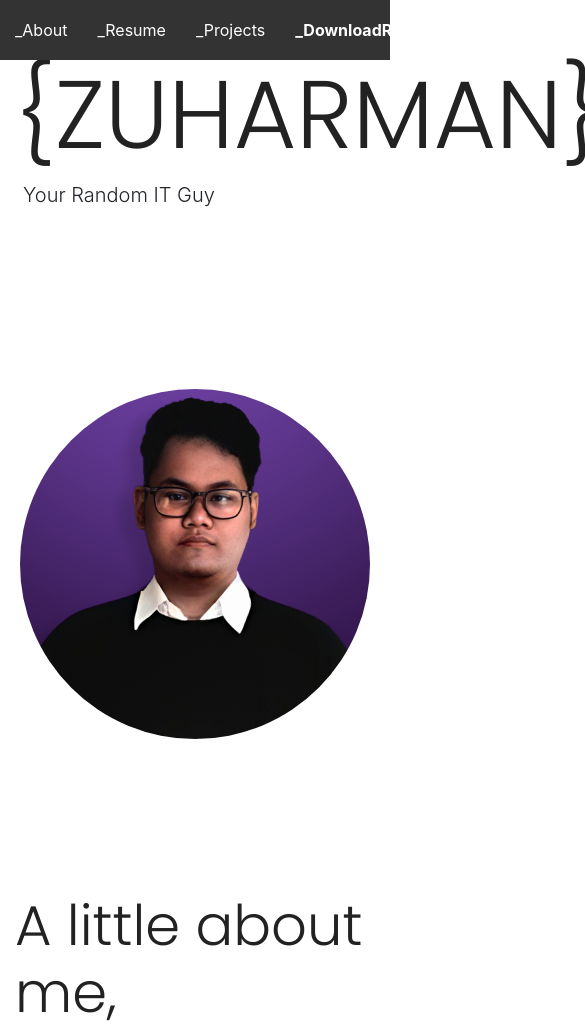
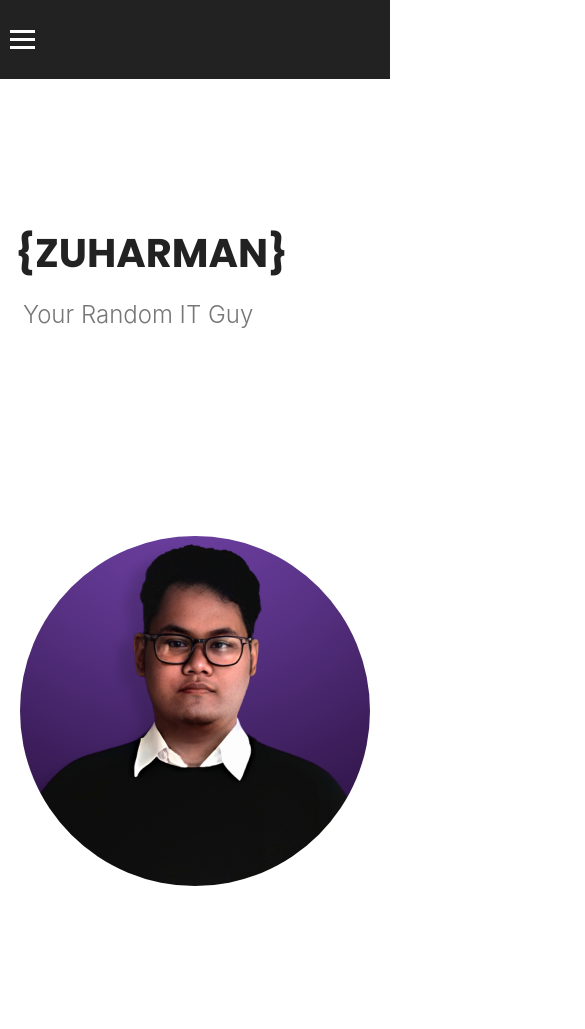
Before and after one commit to zxrmxn/zxrmxn.github.io, a plain HTML site: page index.html in a window 390 px wide. Shown: the top 1029 px of the page, 585 px wide, since content can reach past the window. Drawn offline with nearby package versions, Linux system fonts and the light colour scheme.

Commit message:
Add files via upload

```diff
--- a/index.css
+++ b/index.css
@@ -36,36 +36,118 @@ body, ul {
   padding: 0;
 }
 
+.landing {
+  background-color: #fff;
+  padding: 10px 0;
+  text-align: center; /* Center align content */
+}
+
+.landing h1 {
+  font-size: 3em;
+  color: #222222;
+  font-weight: 700;
+  margin-bottom: 20px;
+}
+
+.landing .lead {
+  font-size: 1.5em;
+  color: #777;
+}
+
+@media (max-width: 768px) {
+  .landing {
+    padding: 80px 0; /* Adjust padding for smaller screens */
+  }
+
+  .landing h1 {
+    font-size: 2.5em;
+  }
+}
+
 nav {
-  background-color: #333;
-  position: fixed;
+  background-color: #222222;
   width: 100%;
   top: 0;
   z-index: 1000;
+  padding: 15px 0;
+  position: relative;
 }
 
 nav ul {
   list-style: none;
   display: flex;
   justify-content: space-around;
-  padding: 10px 0; /* Adjust vertical padding */
-  margin: 0; /* Reset margin */
+  padding: 0;
+  margin: 0;
 }
 
 nav ul li {
-  margin: 0 5px; /* Adjust margin */
-  line-height: 30px; /* Adjust line height */
+  margin: 0 10px;
+  line-height: 30px;
 }
 
 nav ul li a {
   text-decoration: none;
-  color: white;
-  display: block;
-  padding: 5px 10px; /* Adjust padding */
+  color: #fff;
+  padding: 5px 10px;
+  border-radius: 5px;
+  transition: all 0.3s;
 }
 
 nav ul li a:hover {
-  color: lightgray;
+  background-color: #fff;
+  color: #52057b;
+}
+
+.hamburger {
+  display: none;
+  cursor: pointer;
+  padding: 10px;
+}
+
+.bar {
+  width: 25px;
+  height: 3px;
+  background-color: #fff;
+  margin: 5px 0;
+  transition: 0.4s;
+}
+
+@media (max-width: 768px) {
+  nav ul {
+      display: none;
+      flex-direction: column;
+      align-items: center;
+      position: absolute;
+      top: 100%;
+      left: 0;
+      right: 0;
+      background-color: #222222;
+      z-index: 999;
+  }
+
+  nav ul.open {
+      display: flex;
+  }
+
+  nav ul li {
+      margin: 10px 0;
+      text-align: center;
+  }
+
+  .hamburger {
+      display: block;
+  }
+
+  .hamburger.active .bar:nth-child(1) {
+      transform: translateY(6px) rotate(45deg);
+  }
+  .hamburger.active .bar:nth-child(2) {
+      opacity: 0;
+  }
+  .hamburger.active .bar:nth-child(3) {
+      transform: translateY(-6px) rotate(-45deg);
+  }
 }
 
 .vertical-center {
--- a/index.html
+++ b/index.html
@@ -21,21 +21,19 @@
 
 <body>
     <nav>
+        <div class="hamburger">
+            <div class="bar"></div>
+            <div class="bar"></div>
+            <div class="bar"></div>
+        </div>
         <ul>
-          <li><a href="#about">_About</a></li>
-          <li><a href="#resume">_Resume</a></li>
-          <li><a href="#projects">_Projects</a></li>
-          <li><a href="https://drive.google.com/uc?export=download&id=1FBm81vWIrib_ErCIW1fA22TluKSffy_Q" download="Resume_Zuharman.pdf"><b>_DownloadResume</b></a></li>
+            <li><a href="#about">_About</a></li>
+            <li><a href="#resume">_Resume</a></li>
+            <li><a href="#projects">_Projects</a></li>
+            <li><a href="https://drive.google.com/uc?export=download&id=1FBm81vWIrib_ErCIW1fA22TluKSffy_Q"
+                    download="Resume_Zuharman.pdf"><b>_DownloadResume</b></a></li>
         </ul>
-      </nav>
-    <!-- <nav class="navbar navbar-expand-sm navbar-light mb-1">
-        <ul class="navbar-nav">
-            <li class="nav-item">
-                <a class="nav-link" href="#">{DOWNLOAD CV}</a>
-            </li>
-        </ul>
-    </nav> -->
-
+    </nav>
 
     <div class="container">
         <section class="landing">
@@ -399,6 +397,18 @@
     </script>
     <script src="https://unpkg.com/ionicons@5.1.2/dist/ionicons.js"></script>
 
+    <script>
+        document.addEventListener("DOMContentLoaded", function() {
+        const navToggle = document.querySelector('.hamburger');
+
+        navToggle.addEventListener('click', function() {
+            const navItems = document.querySelector('nav ul');
+            navItems.classList.toggle('open');
+            navToggle.classList.toggle('active');
+            });
+        });
+    </script>
+
 </body>
 
 </html>
```
